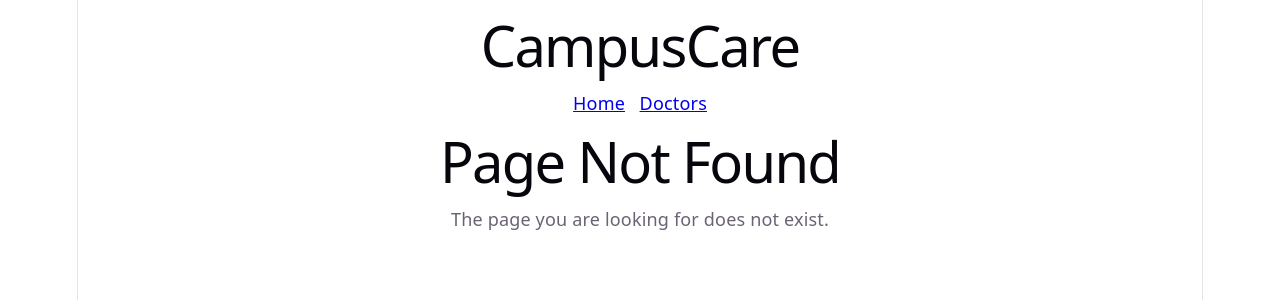
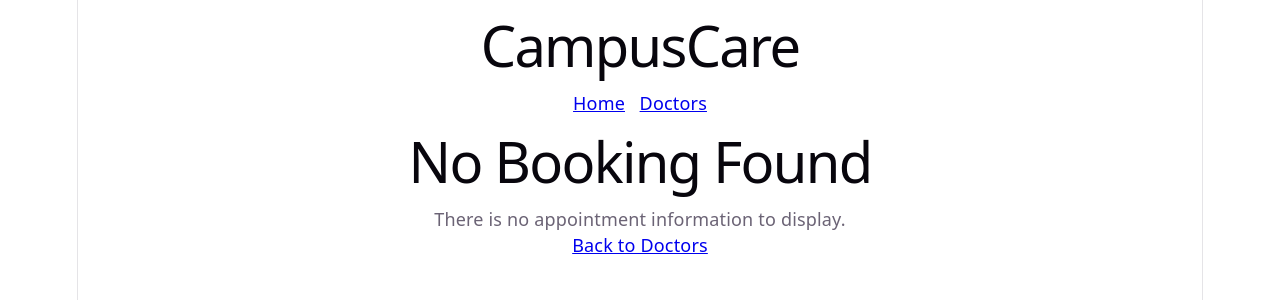
Before and after one commit to yordanos-ayenew/campus-care, a React (Vite) app: page /booking/1/confirmation in a window 1280 px wide. Before the commit this address had no page. Shown: the top 300 px of the page. Built offline with nearby package versions, Linux system fonts and the light colour scheme.

Commit message:
feat: add appointment confirmation

```diff
--- a/src/App.tsx
+++ b/src/App.tsx
@@ -4,6 +4,7 @@ import Home from "./Home";
 import Doctors from "./doctors/Doctors";
 import DoctorDetail from "./doctors/DoctorDetail";
 import Booking from "./booking/Booking";
+import Confirmation from "./booking/Confirmation";
 import NotFound from "./NotFound";
 
 function App() {
@@ -15,6 +16,7 @@ function App() {
           <Route path="doctors" element={<Doctors />} />
           <Route path="doctors/:id" element={<DoctorDetail />} />
           <Route path="booking/:doctorId" element={<Booking />} />
+          <Route path="booking/:doctorId/confirmation" element={<Confirmation />}/>
           <Route path="*" element={<NotFound />} />
         </Route>
       </Routes>
--- /dev/null
+++ b/src/booking/Confirmation.tsx
@@ -0,0 +1,28 @@
+import { Link, useLocation } from "react-router-dom";
+
+function Confirmation(){
+    const location = useLocation();
+    const booking = location.state;
+    if (!booking){
+        return(
+            <main>
+                <h1>No Booking Found</h1>
+                <p>There is no appointment information to display.</p>
+                <Link to="/doctors">Back to Doctors</Link>
+            </main>
+        );
+    }
+    return(
+        <main>
+            <h1>Appointment Confirmed</h1>
+            <p>Your appointment has been successfully booked.</p>
+            <p>Student: {booking.name}</p>
+            <p>Phone: {booking.phone}</p>
+            <p>Date: {booking.date}</p>
+            <p>Time: {booking.time}</p>
+            <p>Reason: {booking.reason}</p>
+            <Link to="/doctors">Back to Doctors</Link>
+        </main>
+    );
+}
+export default Confirmation;
```
